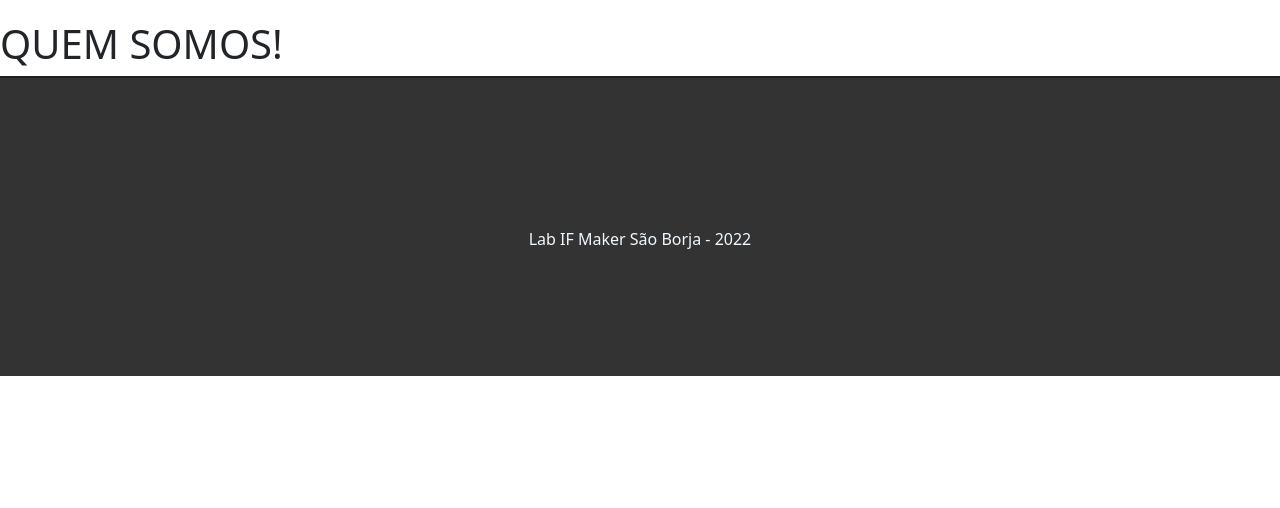
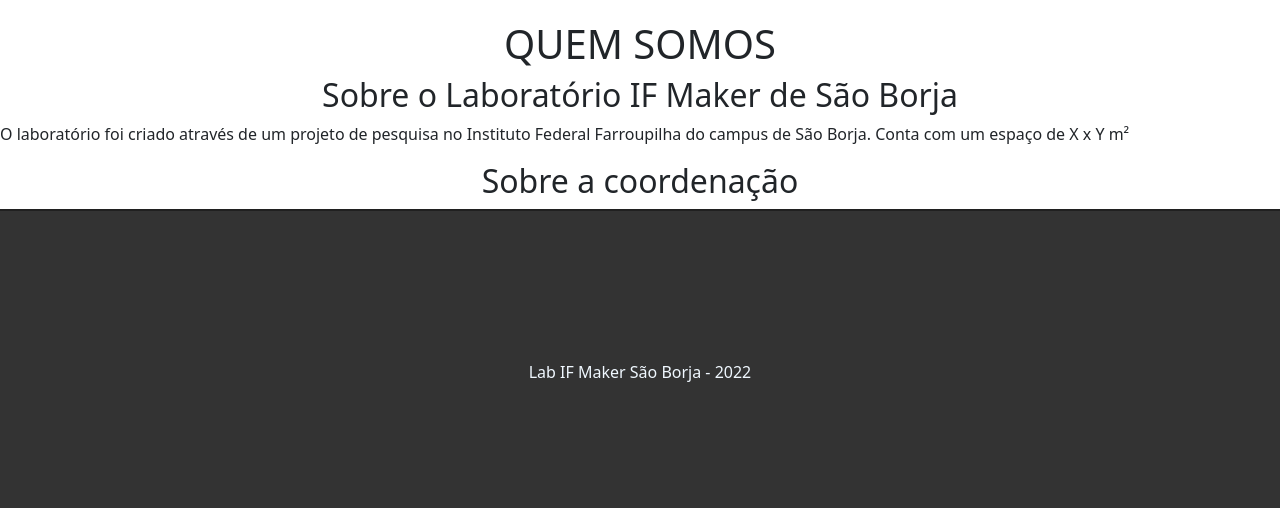
Before and after one commit to Lab-IFMaker-SB/Nosso-site, a Django app: page /about/ in a window 1280 px wide. Shown: the part 127-635 px from the top of the page. Run offline with Django 4.2, Linux system fonts and the light colour scheme; some libraries are stand-ins or nearby versions.

Commit message:
adição de conteúdo

```diff
--- a/LabMakerSite/home/static/css/styles.css
+++ b/LabMakerSite/home/static/css/styles.css
@@ -37,6 +37,11 @@
     display: inline-block;
 }
 
+/*main*/
+main h1, h2{
+    text-align: center;
+}
+
 /* footer */
 footer {
     background-color: #333;
--- a/LabMakerSite/home/templates/about/about.html
+++ b/LabMakerSite/home/templates/about/about.html
@@ -4,7 +4,10 @@
 
 {% block content %}
 <div class="about">
-    <h1>QUEM SOMOS!</h1>
+    <h1>QUEM SOMOS</h1>
+    <h2>Sobre o Laboratório IF Maker de São Borja</h2>
+    <p>O laboratório foi criado através de um projeto de pesquisa no Instituto Federal Farroupilha do campus de São Borja. Conta com um espaço de X x Y m²</p>
+    <h2>Sobre a coordenação</h2>
 </div>
 
 
--- a/LabMakerSite/home/templates/base.html
+++ b/LabMakerSite/home/templates/base.html
@@ -12,6 +12,7 @@
 </head>
 <body>
   <div class="container-fluid">
+    <header>
         <nav class="navbar navbar-expand-lg bg-light">
           <a href="{% url 'bem-vindos' %}"><img width="240" height="110" src="{% static 'img/10 Laboratorio IF Maker SB 300px.png' %}" alt="logo-lab-IF-Maker-São-Borja" loading="lazy"></a>
           <div class="collapse navbar-collapse" id="navbarNavAltMarkup">
@@ -24,8 +25,11 @@
             </div>
           </div>
         </nav>
+    </header>
+    <main>
       {% block content %}
       {% endblock %}
+    </main>
     <footer class="footer navbar-fixed-bottom">
       <p>Lab IF Maker São Borja - 2022</p>
     </footer>
```
Lines whose indentation alone changed are shown as unchanged.
